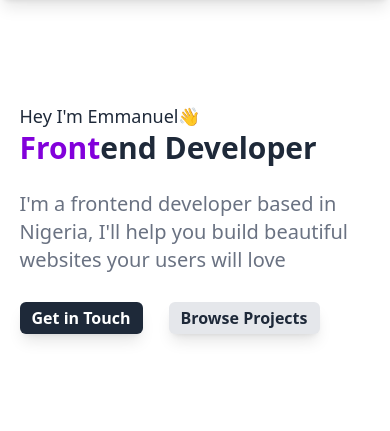
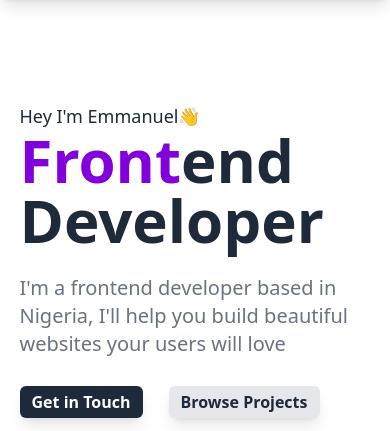
Before and after one commit to Ozomata-Emmanuel/tailwind_portfolio, a plain HTML site: page index.html in a window 390 px wide. Shown: the part 78-509 px from the top of the page. Drawn offline with nearby package versions, Linux system fonts and the light colour scheme.

Commit message:
error correction

```diff
--- a/index.html
+++ b/index.html
@@ -113,7 +113,7 @@
     <div class="md:grid-col-1 md:grid-col-1 lg:flex gap-60 w-[90%] m-auto mb-[100px]">
       <div class=" ">
         <p class="text-lg">Hey I'm Emmanuel👋</p>
-        <h1 class="font-bold text-gray-800 text-3xl md:text-5xl lg:text-8xl"><span class="text-purple-700" >Front</span>end Developer</h1>
+        <h1 class="font-bold text-gray-800 text-6xl md:text-7xl lg:text-8xl"><span class="text-purple-700" >Front</span>end Developer</h1>
         <p class="text-xl text-gray-500 pt-6">I'm a frontend developer based in Nigeria, I'll help you build beautiful websites your users will love</p>
         <div class="pt-7 flex justify-between w-[300px]">
           <button class="bg-gray-800 text-white shadow-lg py-1 px-3 rounded-md text-md font-bold">Get in Touch</button>
@@ -370,7 +370,6 @@
 
   // Open modal when button is clicked
   openModalBtnMIN.addEventListener('click', () => {
-    alert('s')
     modal.classList.remove('hidden');
   });
 
```
